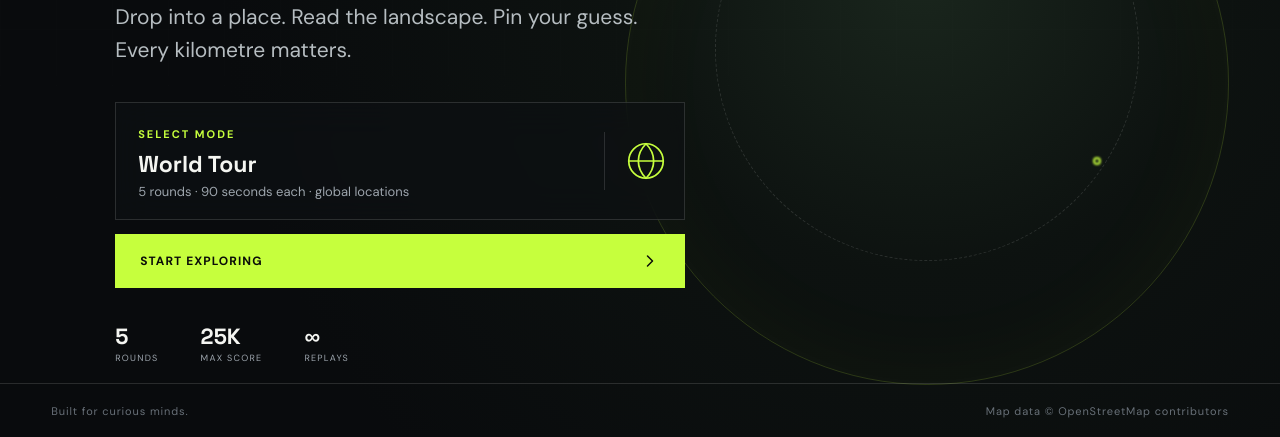
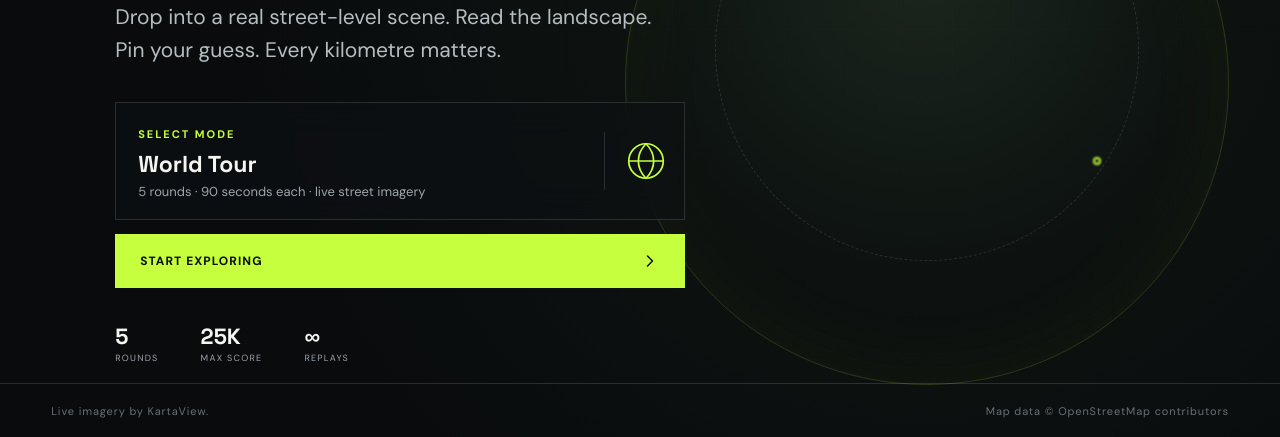
Before and after one commit to nkuchenov-hash/desktop-tutorial, a plain HTML site: page index.html in a window 1280 px wide. Shown: the part 363-800 px from the top of the page. Drawn offline with nearby package versions, Linux system fonts and the light colour scheme; a small style sheet from the web is missing.

Commit message:
Switch live site to real street imagery engine

```diff
--- a/index.html
+++ b/index.html
@@ -23,12 +23,12 @@
       <main class="hero">
         <div class="eyebrow"><span class="live-dot"></span> WORLD EXPLORATION GAME</div>
         <h1 id="home-title">The world is your<br /><em>playing field.</em></h1>
-        <p>Drop into a place. Read the landscape. Pin your guess. Every kilometre matters.</p>
-        <div class="mode-card"><div><span class="mode-label">SELECT MODE</span><h2>World Tour</h2><p>5 rounds · 90 seconds each · global locations</p></div><div class="mode-icon" aria-hidden="true"><svg viewBox="0 0 48 48"><circle cx="24" cy="24" r="18"/><path d="M6 24h36M24 6c5 5 8 11 8 18s-3 13-8 18c-5-5-8-11-8-18s3-13 8-18Z"/></svg></div></div>
+        <p>Drop into a real street-level scene. Read the landscape. Pin your guess. Every kilometre matters.</p>
+        <div class="mode-card"><div><span class="mode-label">SELECT MODE</span><h2>World Tour</h2><p>5 rounds · 90 seconds each · live street imagery</p></div><div class="mode-icon" aria-hidden="true"><svg viewBox="0 0 48 48"><circle cx="24" cy="24" r="18"/><path d="M6 24h36M24 6c5 5 8 11 8 18s-3 13-8 18c-5-5-8-11-8-18s3-13 8-18Z"/></svg></div></div>
         <button id="start-game" class="primary-button start-button" type="button"><span>START EXPLORING</span><svg viewBox="0 0 24 24" aria-hidden="true"><path d="m9 18 6-6-6-6"/></svg></button>
         <div class="home-stats" aria-label="Game statistics"><div><strong>5</strong><span>ROUNDS</span></div><div><strong>25K</strong><span>MAX SCORE</span></div><div><strong>∞</strong><span>REPLAYS</span></div></div>
       </main>
-      <footer class="home-footer"><span>Built for curious minds.</span><span>Map data © OpenStreetMap contributors</span></footer>
+      <footer class="home-footer"><span>Live imagery by KartaView.</span><span>Map data © OpenStreetMap contributors</span></footer>
     </section>
 
     <section id="game-screen" class="screen game-screen" aria-label="Game round">
@@ -49,9 +49,9 @@
       <main class="final-content"><span class="eyebrow"><span class="live-dot"></span> EXPEDITION COMPLETE</span><h1 id="final-title">You mapped<br /><em>the unknown.</em></h1><div class="total-score-card"><span>FINAL SCORE</span><strong id="final-score">0</strong><small>OUT OF 25,000</small></div><div id="round-breakdown" class="round-breakdown" aria-label="Round score breakdown"></div><div class="final-actions"><button id="play-again" class="primary-button" type="button">PLAY AGAIN</button><button id="share-score" class="secondary-button" type="button">COPY RESULT</button></div><p id="share-status" class="share-status" aria-live="polite"></p></main>
     </section>
 
-    <dialog id="settings-dialog" class="settings-dialog"><form method="dialog"><div class="settings-head"><div><span class="panel-kicker">GAME SETTINGS</span><h2>Street View provider</h2></div><button class="icon-button panel-close" value="cancel" aria-label="Close settings">×</button></div><p>GeoScope works immediately in curated image mode. Add a Google Maps JavaScript API key to use interactive Street View panoramas where available.</p><label for="api-key">Google Maps API key</label><input id="api-key" name="api-key" type="password" autocomplete="off" placeholder="Paste API key" /><label class="check-row" for="prefer-streetview"><input id="prefer-streetview" type="checkbox" /><span>Prefer Google Street View</span></label><div class="settings-actions"><button id="clear-settings" class="secondary-button" type="button">CLEAR</button><button id="save-settings" class="primary-button" type="button">SAVE SETTINGS</button></div><small class="settings-note">The key is saved only in this browser. Restrict it to your deployed domain in Google Cloud.</small></form></dialog>
+    <dialog id="settings-dialog" class="settings-dialog"><form method="dialog"><div class="settings-head"><div><span class="panel-kicker">GAME SETTINGS</span><h2>Street View provider</h2></div><button class="icon-button panel-close" value="cancel" aria-label="Close settings">×</button></div><p>GeoScope works immediately with live KartaView street-level imagery. Add a Google Maps JavaScript API key only if you want Google Street View panoramas where available.</p><label for="api-key">Google Maps API key</label><input id="api-key" name="api-key" type="password" autocomplete="off" placeholder="Optional Google Maps key" /><label class="check-row" for="prefer-streetview"><input id="prefer-streetview" type="checkbox" /><span>Prefer Google Street View</span></label><div class="settings-actions"><button id="clear-settings" class="secondary-button" type="button">CLEAR</button><button id="save-settings" class="primary-button" type="button">SAVE SETTINGS</button></div><small class="settings-note">Google requires a billing-enabled key. Restrict it to this GitHub Pages domain.</small></form></dialog>
   </div>
   <script src="https://unpkg.com/leaflet@1.9.4/dist/leaflet.js" integrity="sha256-20nQCchB9co0qIjJZRGuk2/Z9VM+kNiyxNV1lvTlZBo=" crossorigin=""></script>
-  <script src="app.js"></script>
+  <script src="live.js"></script>
 </body>
 </html>
```
